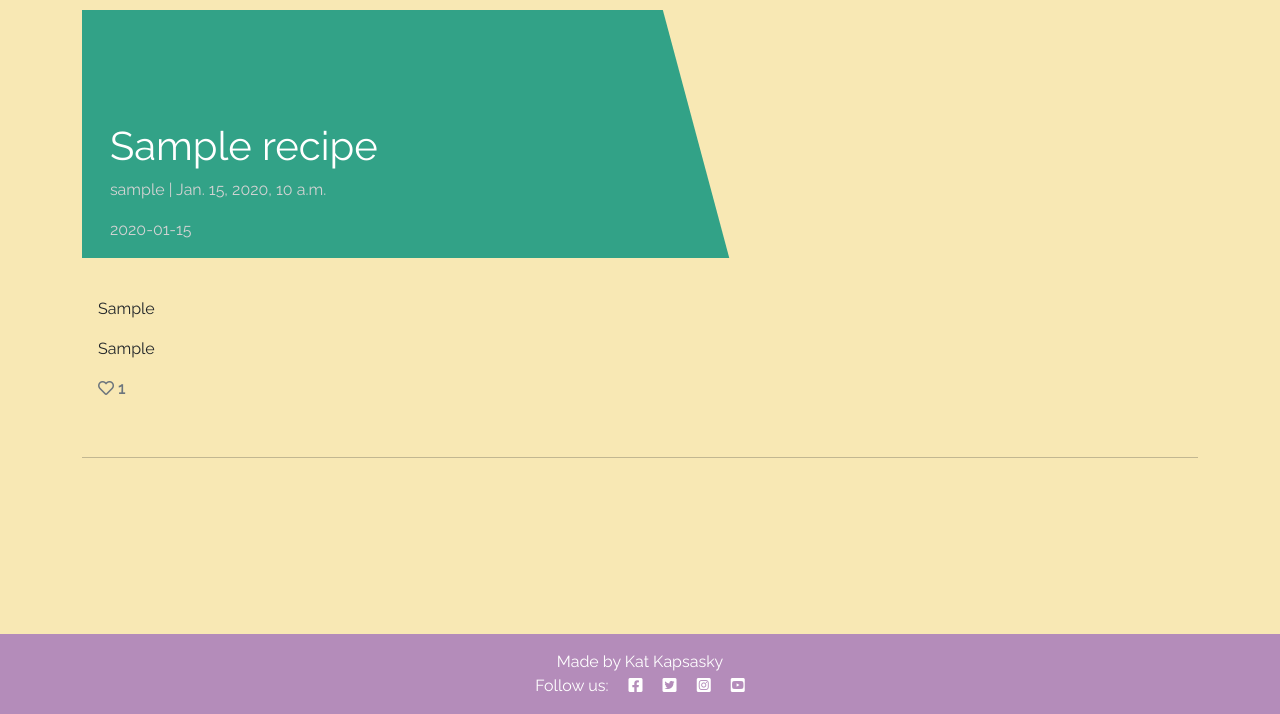
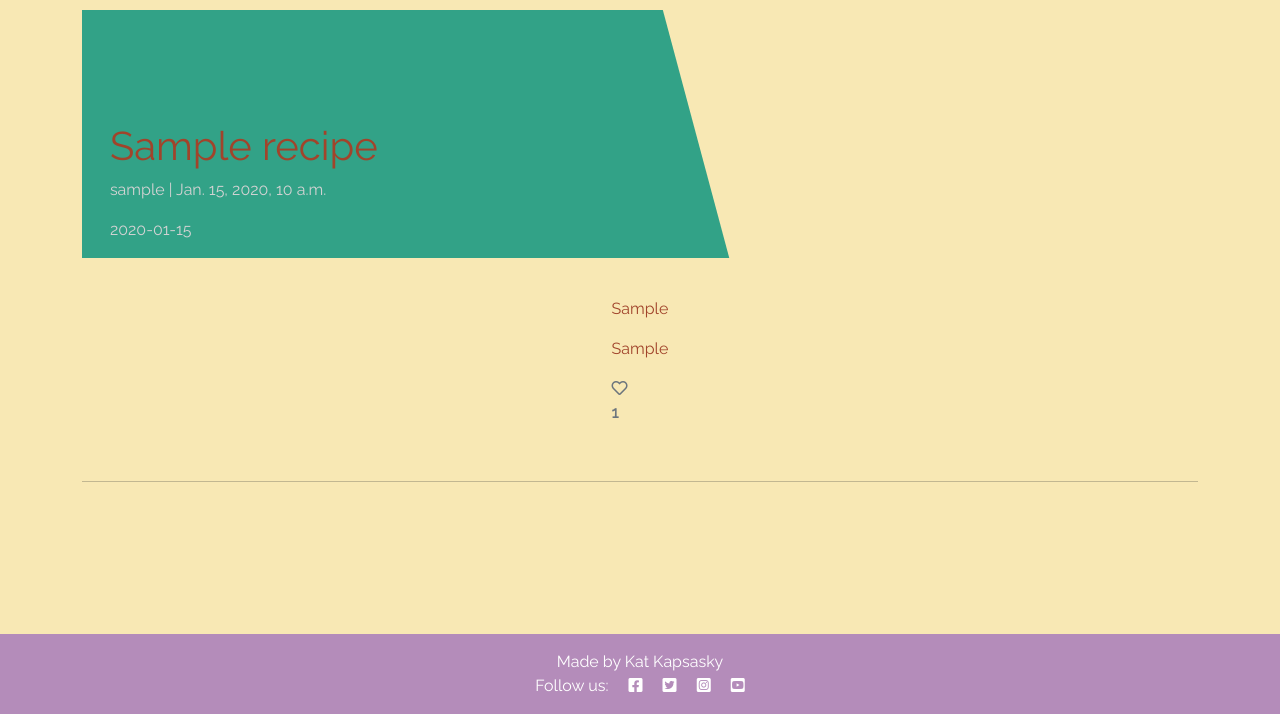
Before and after one commit to katkapsasky/cakes-and-bakes, a Django app: a page that uses templates/base.html in a window 1280 px wide. Shown: the part 86-800 px from the top of the page. Run offline with Django 3.2, Linux system fonts and the light colour scheme; tables that the repository leaves empty hold one stand-in row (values such as "Sample post").

Commit message:
Change colour of h1, h2, h3 and p for all pages to match colour scheme

```diff
--- a/static/css/style.css
+++ b/static/css/style.css
@@ -1,6 +1,11 @@
+
 body {
     background-color: #F8E8B4;
     font-family: Raleway, sans-serif;
+}
+
+h1, h2, h3, p {
+    color: #A1442B;
 }
 
 nav {
@@ -170,3 +175,7 @@ footer {
     text-decoration: none;
     color: #fff;
 }
+
+.card-body {
+    margin: 0 auto;
+}
--- a/templates/account/logout.html
+++ b/templates/account/logout.html
@@ -1,4 +1,4 @@
-{% extends "account/base.html" %}
+{% extends "base.html" %}
 
 {% load i18n %}
 
@@ -14,7 +14,7 @@
   {% if redirect_field_value %}
   <input type="hidden" name="{{ redirect_field_name }}" value="{{ redirect_field_value }}"/>
   {% endif %}
-  <button type="submit">{% trans 'Sign Out' %}</button>
+  <button type="submit" class="btn-signup">{% trans 'Sign Out' %}</button>
 </form>
 
 
--- a/templates/account/signup.html
+++ b/templates/account/signup.html
@@ -15,7 +15,7 @@
   {% if redirect_field_value %}
   <input type="hidden" name="{{ redirect_field_name }}" value="{{ redirect_field_value }}" />
   {% endif %}
-  <button type="submit">{% trans "Sign Up" %} &raquo;</button>
+  <button type="submit" class="btn-signup">{% trans "Sign Up" %} &raquo;</button>
 </form>
 
 {% endblock %}
```
